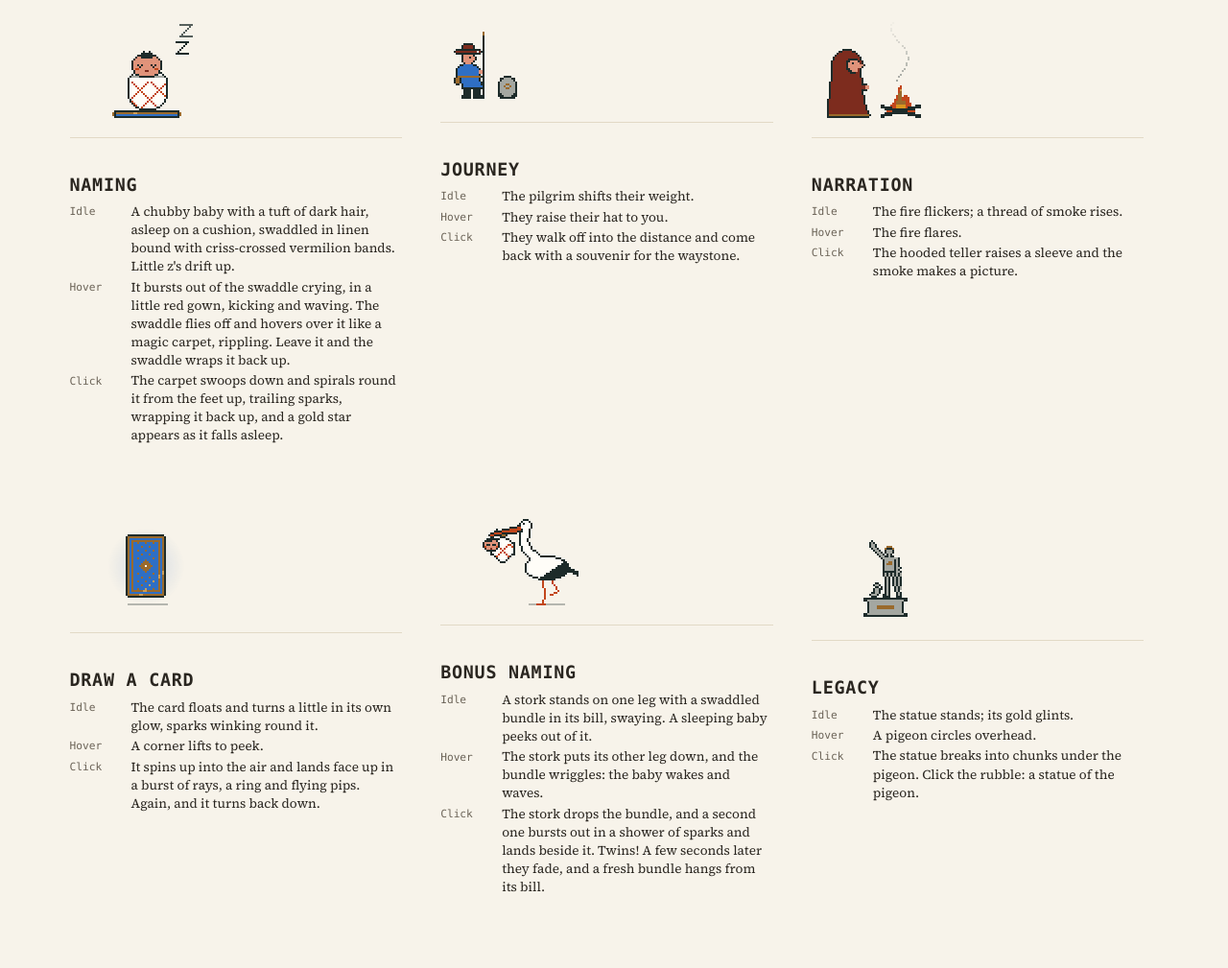
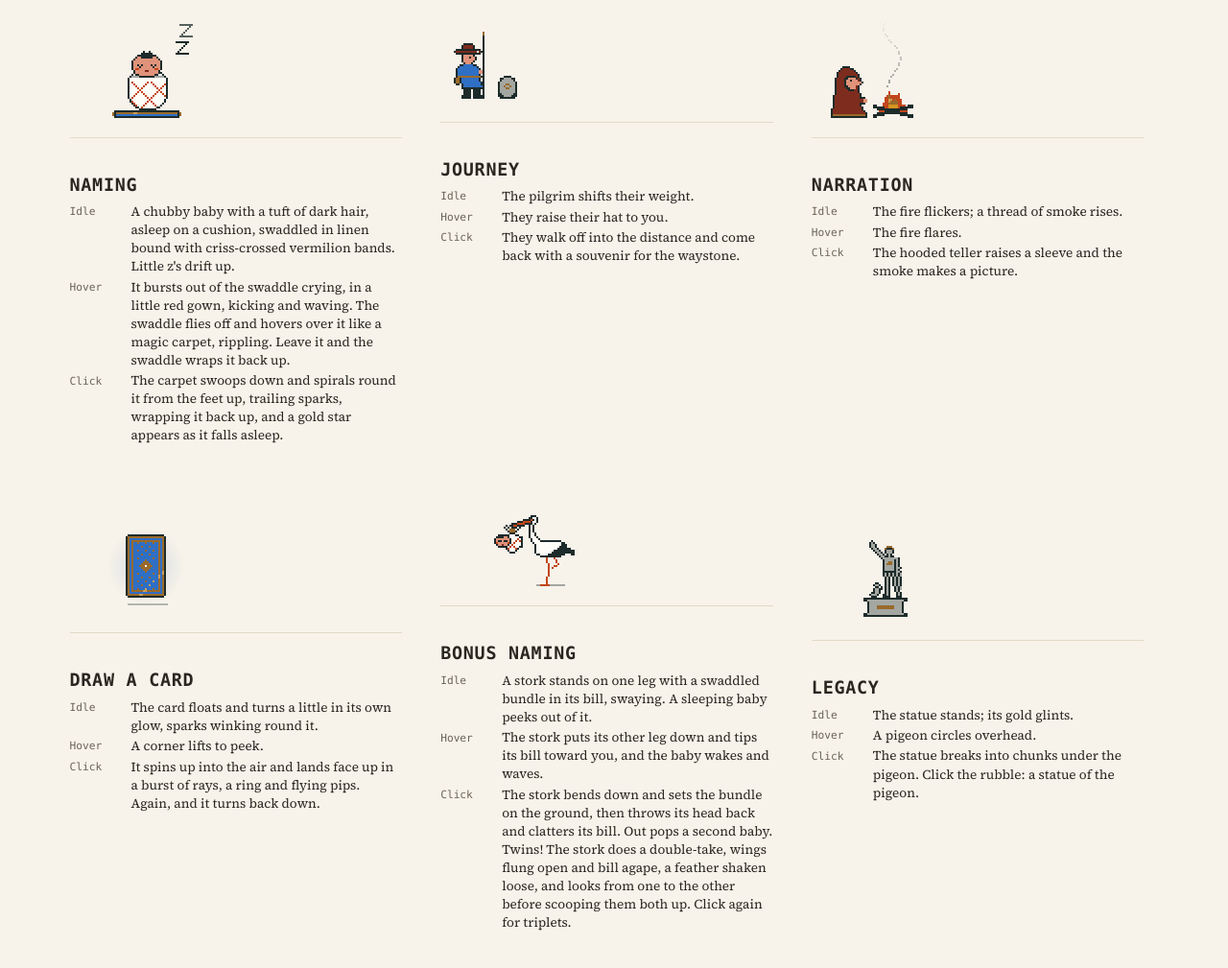
Before and after one commit to adamforbes/the-world-seed, a website: page art/scenes/marginalia.html in a window 1280 px wide. Shown: the part 2177-3186 px from the top of the page at 96% size. Drawn offline with Linux system fonts and the light colour scheme.

Commit message:
Shrink the fortune-teller, and rebuild the stork with a proper delivery
The fortune-teller is redrawn smaller. The stork is smaller and its click
is now a little story: it bends to set the baby down, clatters its bill,
a twin pops out, and it does a double-take before scooping them both up.
Each click adds a baby, up to triplets.

Co-Authored-By: Claude Opus 5.5 <noreply@anthropic.com>

```diff
--- a/art/scenes/marginalia.html
+++ b/art/scenes/marginalia.html
@@ -116,7 +116,7 @@
     <article>
       <figure data-scene="m-bonus" aria-hidden="true"></figure>
       <h2>Bonus Naming</h2>
-      <dl><dt>Idle</dt><dd>A stork stands on one leg with a swaddled bundle in its bill, swaying. A sleeping baby peeks out of it.</dd><dt>Hover</dt><dd>The stork puts its other leg down, and the bundle wriggles: the baby wakes and waves.</dd><dt>Click</dt><dd>The stork drops the bundle, and a second one bursts out in a shower of sparks and lands beside it. Twins! A few seconds later they fade, and a fresh bundle hangs from its bill.</dd></dl>
+      <dl><dt>Idle</dt><dd>A stork stands on one leg with a swaddled bundle in its bill, swaying. A sleeping baby peeks out of it.</dd><dt>Hover</dt><dd>The stork puts its other leg down and tips its bill toward you, and the baby wakes and waves.</dd><dt>Click</dt><dd>The stork bends down and sets the bundle on the ground, then throws its head back and clatters its bill. Out pops a second baby. Twins! The stork does a double-take, wings flung open and bill agape, a feather shaken loose, and looks from one to the other before scooping them both up. Click again for triplets.</dd></dl>
     </article>
     <article>
       <figure data-scene="m-legacy" aria-hidden="true"></figure>
--- a/assets/scenes/marginalia.js
+++ b/assets/scenes/marginalia.js
@@ -23,8 +23,8 @@
 //   m-journey    a pilgrim who walks off and comes back with a souvenir
 //   m-narration  a fortune-teller whose fire smokes out pictures
 //   m-card       a face-down card that peeks, and flips to a random suit
-//   m-bonus      a stork with a swaddled bundle in its bill, which it drops,
-//                and out tumbles a second: twins
+//   m-bonus      a stork that sets down a swaddled baby, clatters its bill,
+//                and does a double-take when a twin pops out
 //   m-legacy     a statue that crumbles under a pigeon, then rises as one
 
 (function () {
@@ -1653,50 +1653,41 @@
   // ---------- Narration: a fortune-teller at a fire ----------
 
   {
-    const BASE = 60, FX = 46, TX = 8;
+    const BASE = 60, FX = 42, TX = 10;
     // A hooded fortune-teller in one long maroon cloak, standing in profile
     // with her hands held out to the fire. The cloak's reaching sleeve is
-    // rows 19 to 21.
+    // rows 16 to 19.
     const TELLER = art(`
-      ........eeeee.........
-      ......eemmmmmee.......
-      .....emmmmmmmmme......
-      ....emmmmmmmmmmme.....
-      ...emmmmmmmmmmmmme....
-      ...emmmmmmmkkkkkme....
-      ..emmmmmmmkkppppkme...
-      ..emmmmmmmkpp#pppme...
-      ..emmmmmmmkppppppppe..
-      ..emmmmmmmkpppppppe...
-      ..emmmmmmmkkppppme....
-      ..emmmmmmmmkkpppme....
-      ..emmmmmmmmmkkkmme....
-      ..emmmmmmmmmmmmmme....
-      ..emmmmmmmmmmmmmme....
-      ..emmmmmmmmmmmmmmme...
-      ..emmmmmmmmmmmmmmme...
-      .emmmmmmmmmmmmmmmme...
-      .emmmmmmmmmmmmmmmmeee.
-      .emmmmmmmmmmmmmmmmmmpp
-      .emmmmmmmmmmmmmmmmmmpp
-      .emmmmmmmmmmmmmmmmeee.
-      .emmmmmmmmmmmmmmmme...
-      .emmmmmmmmmmmmmmmme...
-      .emmmmmmmmmmmmmmmmme..
-      .emmmmmmmmmmmmmmmmme..
-      emmmmmmmmmmmmmmmmmme..
-      emmmmmmmmmmmmmmmmmme..
-      emmmmmmmmmmmmmmmmmme..
-      emmmmmmmmmmmmmmmmmmme.
-      emmmmmmmmmmmmmmmmmmme.
-      emmmmmmmmmmmmmmmmmmme.
-      emmmmmmmmmmmmmmmmmmmme
-      emmmmmmmmmmmmmmmmmmmme
-      eggggggggggggggggggggge
-      eeeeeeeeeeeeeeeeeeeeee
+      ......eeee.........
+      .....emmmmee.......
+      ....emmmmmmme......
+      ...emmmmmmmmme.....
+      ...emmmmmmmmmme....
+      ...emmmmkkkkkme....
+      ..emmmmkkppppkme...
+      ..emmmmkpp#pppme...
+      ..emmmmkppppppppe..
+      ..emmmmkpppppppe...
+      ..emmmmkkppppme....
+      ..emmmmmkkpppme....
+      ..emmmmmmkkkmme....
+      ..emmmmmmmmmmme....
+      ..emmmmmmmmmmmme...
+      .emmmmmmmmmmmmme...
+      .emmmmmmmmmmmmmeee.
+      .emmmmmmmmmmmmmmmpp
+      .emmmmmmmmmmmmmmmpp
+      .emmmmmmmmmmmmmeee.
+      .emmmmmmmmmmmmme...
+      .emmmmmmmmmmmmmme..
+      emmmmmmmmmmmmmmme..
+      emmmmmmmmmmmmmmmme.
+      emmmmmmmmmmmmmmmmme
+      eggggggggggggggggge
+      eeeeeeeeeeeeeeeeeee
     `);
     const TY = BASE - TELLER.length;
-    const ARMSUP = [...TELLER.slice(0, 18), ...Array(4).fill('.emmmmmmmmmmmmmmmme...'), ...TELLER.slice(22)];
+    const ARMSUP = [...TELLER.slice(0, 16), ...Array(4).fill(TELLER[20]), ...TELLER.slice(20)];
     // Her sleeve raised to the smoke, hand out of it.
     const RAISED = art(`
       .......pp.
@@ -1803,7 +1794,7 @@
     ];
 
     drollery('narration', {
-      span: [8, 3, 67, 60],
+      span: [10, 3, 63, 60],
       h: 64,
       make: () => ({ puffs: [], raiseAt: -999, next: 0 }),
       update(st, step) { st.puffs = st.puffs.filter((q) => step - q.born < 74); },
@@ -1853,7 +1844,7 @@
         const up = step - st.raiseAt < 30;
         p.sprite(up ? ARMSUP : TELLER, TX, TY);
         if (up) {
-          p.sprite(RAISED, TX + 16, TY + 3);
+          p.sprite(RAISED, TX + 13, TY + 1);
         }
       },
     });
@@ -2029,54 +2020,79 @@
   // ---------- Bonus Naming: a stork with a bundle ----------
 
   {
-    const BASE = 60;
+    const BASE = 50, GROUND = BASE - 1;
     // The stork, facing left: a white body with black flight feathers, an S
-    // of a neck, and a vermilion bill and legs. Body, neck and head are one
-    // shape, so a single outline runs round all three.
-    const NECK = [[50, 35], [41, 30], [44, 21]];
-    const STORK = [];
-    {
-      const inBody = (x, y) => ((x - 55) / 12) ** 2 + ((y - 40) / 6.5) ** 2 < 1;
-      const inTail = (x, y) => x >= 64 && x <= 71 && y >= 38 + (x - 64) * 0.55 && y <= 41 + (x - 64) * 0.45;
+    // of a neck, and a vermilion bill and legs. Its neck bends, so body, neck
+    // and head are worked out afresh each frame as one shape, with a single
+    // outline round all three.
+    const inBody = (x, y) => ((x - 57) / 9) ** 2 + ((y - 30) / 5) ** 2 < 1;
+    const inTail = (x, y) => x >= 63 && x <= 69 && y >= 28 + (x - 63) * 0.5 && y <= 31 + (x - 63) * 0.4;
+    const NECK = [51, 27], HEAD = 2.7, BILL = 10;
+    // Where its head is, the bend of its neck, which way its bill points
+    // (radians, 0 is right, y is down) and how far it's open.
+    const POSE = {
+      rest: { h: [48, 15], c: [45, 23], a: Math.PI - 0.3, o: 0 },
+      dip: { h: [38, 24], c: [44, 15], a: Math.PI / 2 + 0.3, o: 0 },
+      clatter: { h: [54, 16], c: [47, 22], a: -Math.PI / 2 + 0.35, o: 0 },
+      startle: { h: [44, 18], c: [44, 22], a: Math.PI / 2 + 0.75, o: 1 },
+    };
+    const mix = (A, B, t) => ({ h: [lerp(A.h[0], B.h[0], t), lerp(A.h[1], B.h[1], t)], c: [lerp(A.c[0], B.c[0], t), lerp(A.c[1], B.c[1], t)], a: lerp(A.a, B.a, t), o: lerp(A.o, B.o, t) });
+    const tipOf = (P) => [P.h[0] + Math.cos(P.a) * (BILL + 2), P.h[1] + Math.sin(P.a) * (BILL + 2)];
+    function stork(p, P, blink) {
       const neck = new Set();
-      for (let k = 0; k <= 40; k++) {
-        const t = k / 40, u = 1 - t;
-        const nx = u * u * NECK[0][0] + 2 * u * t * NECK[1][0] + t * t * NECK[2][0];
-        const ny = u * u * NECK[0][1] + 2 * u * t * NECK[1][1] + t * t * NECK[2][1];
-        for (let dy = -3; dy <= 3; dy++) for (let dx = -3; dx <= 3; dx++) {
-          if (dx * dx + dy * dy <= 2.4 * 2.4) neck.add(Math.round(nx + dx) + ',' + Math.round(ny + dy));
-        }
+      for (let k = 0; k <= 30; k++) {
+        const t = k / 30, u = 1 - t;
+        const nx = u * u * NECK[0] + 2 * u * t * P.c[0] + t * t * P.h[0], ny = u * u * NECK[1] + 2 * u * t * P.c[1] + t * t * P.h[1];
+        for (let dy = -2; dy <= 2; dy++) for (let dx = -2; dx <= 2; dx++) if (dx * dx + dy * dy <= 3.2) neck.add(Math.round(nx + dx) + ',' + Math.round(ny + dy));
       }
-      const inside = (x, y) => inBody(x, y) || inTail(x, y) || neck.has(x + ',' + y) || (x - 44) ** 2 + (y - 18) ** 2 < 3.6 * 3.6;
-      for (let y = 10; y < 50; y++) for (let x = 36; x < 74; x++) {
+      const inside = (x, y) => inBody(x, y) || inTail(x, y) || neck.has(x + ',' + y) || (x - P.h[0]) ** 2 + (y - P.h[1]) ** 2 < HEAD * HEAD;
+      for (let y = 4; y < 40; y++) for (let x = 28; x < 72; x++) {
         if (!inside(x, y)) continue;
         const rim = !inside(x - 1, y) || !inside(x + 1, y) || !inside(x, y - 1) || !inside(x, y + 1);
-        // The flight feathers: the back and lower half of the folded wing,
-        // and its tips past the tail.
-        STORK.push([x, y, rim ? '#' : inTail(x, y) || (inBody(x, y) && x + (y - 40) * 1.5 > 59) ? 'k' : 'w']);
+        p.px(x, y, rim ? '#' : inTail(x, y) || (inBody(x, y) && x + (y - 30) * 1.5 > 60) ? 'k' : 'w');
       }
+      // The bill, two mandibles that part as it opens, and the eye above it.
+      const d = [Math.cos(P.a), Math.sin(P.a)];
+      const s0 = [P.h[0] + d[0] * 1.5, P.h[1] + d[1] * 1.5];
+      const jaws = P.o > 0.05 ? [P.a + 0.32 * P.o, P.a - 0.32 * P.o] : [P.a];
+      for (const pass of ['#', 'r']) for (const j of jaws) {
+        const e = [Math.cos(j), Math.sin(j)];
+        for (let t = 0; t <= (pass === 'r' ? BILL - 1.5 : BILL); t += 0.5) {
+          const x = s0[0] + e[0] * t, y = s0[1] + e[1] * t;
+          if (pass === 'r') p.px(x, y, 'r');
+          else for (const [ox, oy] of [[0, 0], [1, 0], [-1, 0], [0, 1], [0, -1]]) p.px(x + ox, y + oy, '#');
+        }
+      }
+      if (!blink) p.px(P.h[0] + d[0] * 0.8 - d[1] * 1.4, P.h[1] + d[1] * 0.8 + d[0] * 1.4 * (d[0] < 0 ? -1 : 1), '#');
+    }
+    // A wing flung open from the shoulder, up and back, by `k` (0 to 1): a
+    // fan of white coverts edged with long black primaries, fingered at the
+    // tip.
+    function wing(p, k) {
+      if (k <= 0) return;
+      const S = [57, 27], t0 = -1.55, t1 = t0 + 1.15 * k, L = 6 + 9 * k;
+      const reach = (th) => {
+        const f = (th - t0) / (t1 - t0);
+        return L * (1 - 0.25 * f) - (((th - t0) / 0.19) % 1 > 0.7 && f < 0.95 ? 2 : 0);
+      };
+      const inside = (x, y) => {
+        const dx = x - S[0], dy = y - S[1], th = Math.atan2(dy, dx), r = Math.hypot(dx, dy);
+        return th >= t0 && th <= t1 && r <= reach(th);
+      };
+      for (let y = S[1] - 17; y <= S[1] + 2; y++) for (let x = S[0] - 2; x <= S[0] + 17; x++) {
+        if (!inside(x, y)) continue;
+        const rim = !inside(x - 1, y) || !inside(x + 1, y) || !inside(x, y - 1) || !inside(x, y + 1);
+        p.px(x, y, rim ? '#' : Math.hypot(x - S[0], y - S[1]) > L * 0.62 ? 'k' : 'w');
+      }
     }
     // It stands on one leg, and puts the other down when you come near.
-    const STAND = [[53, 46], [54, 55], [53, BASE - 2]];
-    const TUCK = [[57, 46], [61, 52], [57, 54]];
-    const DOWN = [[57, 46], [59, 55], [59, BASE - 2]];
+    const STAND = [[55, 34], [56, 41], [55, BASE - 2]];
+    const TUCK = [[58, 34], [61, 38], [58, 40]];
+    const DOWN = [[58, 34], [60, 41], [60, BASE - 2]];
     function leg(p, pts) {
       for (let i = 1; i < pts.length; i++) p.line(...pts[i - 1], ...pts[i], 'r');
       const [x, y] = pts[pts.length - 1];
       if (y === BASE - 2) for (let dx = -3; dx <= 1; dx++) p.px(x + dx, BASE - 1, 'r');
-    }
-    // The bill, from the head to its tip. Open, the lower half drops.
-    function bill(p, open) {
-      for (let x = 26; x <= 41; x++) {
-        const s = (41 - x) / 15, y = Math.round(19 + s * 4);
-        const low = y + (x > 35 ? 1 : 0) + Math.round(s * open * 5);
-        p.px(x, y - 1, '#');
-        p.px(x, y, 'r');
-        if (low === y) p.px(x, y + 1, '#');
-        else if (low === y + 1 && !open) { p.px(x, low, 'r'); p.px(x, low + 1, '#'); }
-        else { p.px(x, y + 1, '#'); p.px(x, low - 1, '#'); p.px(x, low, 'r'); p.px(x, low + 1, '#'); }
-      }
-      p.px(25, 23, '#');
     }
     // The bundle: the baby's banded linen, gathered into a gold knot with its
     // corners sticking up, and a little face peeking out.
@@ -2106,90 +2122,123 @@
         ..#####..
       `),
     };
-    const SH = 14;
-    const sling = (j) => (j < 3 ? 1.5 + j * 1.5 : j < 10 ? 6 : 6 - (j - 9) * 1.2);
+    const SH = 11;
+    const sling = (j) => (j < 2 ? 1.5 + j * 2 : j < 8 ? 5 : 5 - (j - 7) * 1.2);
     const inSling = (x, j) => j >= 0 && j < SH && Math.abs(x) <= sling(j);
     // Drawn from the knot at kx, ky.
-    function bundle(p, kx, ky, { awake = false, alpha = 1, wave = 0 } = {}) {
-      for (let j = 0; j < SH; j++) for (let x = -7; x <= 7; x++) {
+    function bundle(p, kx, ky, { awake = false, wave = 0 } = {}) {
+      kx = Math.round(kx); ky = Math.round(ky);
+      for (let j = 0; j < SH; j++) for (let x = -6; x <= 6; x++) {
         if (!inSling(x, j)) continue;
         const rim = !inSling(x - 1, j) || !inSling(x + 1, j) || !inSling(x, j - 1) || !inSling(x, j + 1);
-        const a = (((x + j) % 7) + 7) % 7, b = (((x - j) % 7) + 7) % 7;
-        p.px(kx + x, ky + 1 + j, rim ? '#' : j > 3 && (a === 0 || b === 0) ? 'r' : 'w', alpha);
+        const a = (((x + j) % 6) + 6) % 6, b = (((x - j) % 6) + 6) % 6;
+        p.px(kx + x, ky + 1 + j, rim ? '#' : j > 2 && (a === 0 || b === 0) ? 'r' : 'w');
       }
-      p.sprite(KNOT, kx - 4, ky - 3, { alpha });
-      p.sprite(awake ? FACE.awake : FACE.asleep, kx - 10, ky + 2, { alpha });
+      p.sprite(KNOT, kx - 4, ky - 3);
+      p.sprite(awake ? FACE.awake : FACE.asleep, kx - 9, ky + 2);
       // Awake, a little hand waves from the top of the cloth.
       if (awake) {
         const hy = ky + 1 - wave;
-        p.px(kx - 3, ky + 3, 'r', alpha);
-        p.px(kx - 3, hy + 1, 'r', alpha);
-        p.px(kx - 3, hy, 'p', alpha); p.px(kx - 2, hy, 'p', alpha); p.px(kx - 3, hy - 1, 'p', alpha);
+        p.px(kx - 2, ky + 3, 'r'); p.px(kx - 2, hy + 1, 'r');
+        p.px(kx - 2, hy, 'p'); p.px(kx - 1, hy, 'p'); p.px(kx - 2, hy - 1, 'p');
       }
     }
-    const AT = [32, 23], GROUND = BASE - 1 - SH, FROM = [58, 36], TO = [14, GROUND];
-    const DROP = 16, TOSS = 22, TWINS = 100, FADE = 16;
+    // Where the babies are set down: the first under its bill, the others
+    // beside it.
+    const KY = GROUND - SH, SPOTS = [[35, KY], [23, KY], [11, KY]];
+    const hop = (A, B, t, h) => [lerp(A[0], B[0], t), lerp(A[1], B[1], t) - Math.sin(t * Math.PI) * h];
+    // The steps of a delivery.
+    const SET = 9, CLACK = [20, 30], POP = 34, LOOK = [50, 62], GRAB = 72, END = 84;
+    function poseAt(a, pop, look) {
+      const { rest, dip, clatter, startle } = POSE;
+      if (a < SET - 1) return mix(rest, dip, smooth(a / (SET - 1)));
+      if (a < 10) return dip;
+      if (a < 16) return mix(dip, rest, smooth((a - 10) / 6));
+      if (a < CLACK[0]) return mix(rest, clatter, smooth((a - 16) / 4));
+      if (a < CLACK[1]) return { ...clatter, o: (a >> 1) % 2 };
+      if (a < POP) return mix(clatter, rest, smooth((a - CLACK[1]) / 4));
+      // A double take: its head snaps down at the new baby, bill agape.
+      if (pop && a < POP + 3) return mix(rest, startle, (a - POP) / 3);
+      if (pop && a < LOOK[0]) return startle;
+      if (pop && a < LOOK[0] + 4) return mix(startle, rest, smooth((a - LOOK[0]) / 4));
+      // Then it looks from one baby to the other.
+      if (a < LOOK[1]) return { ...rest, a: rest.a + (look ? 0.35 : -0.05), h: [rest.h[0] - (look ? 2 : 0), rest.h[1] + (look ? 2 : 0)] };
+      if (a < GRAB) return mix(rest, dip, smooth((a - LOOK[1]) / (GRAB - LOOK[1])));
+      return mix(dip, rest, smooth((a - GRAB) / (END - GRAB)));
+    }
 
     drollery('bonus', {
-      span: [4, 15, 72, 60],
-      h: 64,
-      make: () => ({ mode: 'hold', at: -999 }),
+      span: [1, 2, 70, 50],
+      h: 54,
+      make: () => ({ n: 1, from: 1, to: 1, at: -999, blinkAt: 30 }),
       update(st, step) {
-        const a = step - st.at;
-        if (st.mode === 'drop' && a >= DROP + TOSS) { st.mode = 'twins'; st.at = step; }
-        else if (st.mode === 'twins' && a >= TWINS) { st.mode = 'fade'; st.at = step; }
-        else if (st.mode === 'fade' && a >= FADE) { st.mode = 'hold'; st.at = step; }
-      },
-      // A click and it drops the bundle, and out from behind it tumbles a
-      // second one: twins.
-      click(st, step) { if (st.mode === 'hold') { st.mode = 'drop'; st.at = step; } },
+        if (step > st.blinkAt + 3) st.blinkAt = step + 50 + Math.floor(R('blink', step) * 80);
+        if (step - st.at === END) st.n = st.to;
+      },
+      // A click and it sets the baby down, clatters its bill, and out pops
+      // another: twins, and then triplets. It gathers them all up again.
+      click(st, step) {
+        if (step - st.at < END) return;
+        st.at = step; st.from = st.n; st.to = Math.min(3, st.n + 1);
+      },
       draw(p, st, { step, calm, pointer }) {
-        const a = step - st.at, mode = st.mode;
-        for (let x = 46; x <= 64; x++) p.px(x, BASE - 1, 'f', 0.8);
-        const near = pointer && mode === 'hold';
-        leg(p, near ? DOWN : TUCK);
+        const a = step - st.at, on = a >= 0 && a < END, pop = on && st.to > st.from;
+        const n = on ? (a >= POP && pop ? st.to : st.from) : st.n;
+        const near = pointer && !on;
+        const wave = calm ? 0 : (step >> 2) % 2;
+        for (let x = 50; x <= 64; x++) p.px(x, BASE - 1, 'f');
+        let P = on ? poseAt(a, pop, (a >> 3) % 2) : POSE.rest;
+        // Near the pointer it tips its bill toward it.
+        if (near) P = { ...P, a: P.a + clamp((pointer[1] - P.h[1]) / 60, -0.25, 0.25) };
+        // Startled, its wings fly open; clattering, they lift a little.
+        const flare = !on || calm ? 0 : a >= POP && a < LOOK[0] && pop ? clamp(1 - (a - POP - 6) / 10) : a >= CLACK[0] && a < CLACK[1] ? 0.45 : 0;
+        leg(p, near || flare > 0 ? DOWN : TUCK);
         leg(p, STAND);
-        for (const q of STORK) p.px(...q);
-        if (calm || step % 110 >= 3) p.px(43, 17, '#');
-        // The bill goes on over the bundle, gripping its knot.
-        const wave = calm ? 0 : (step >> 2) % 2;
-        if (mode === 'hold') {
-          // It sways from the bill; held near, it wriggles and wakes.
-          const th = calm ? 0 : near ? ((step >> 1) % 2 ? 0.08 : -0.08) : Math.sin((step / 60) * TAU) * 0.1;
-          const held = p.capture(() => bundle(p, AT[0], AT[1], { awake: near, wave }));
-          p.turn(held, AT[0], AT[1] - 1, th);
-          bill(p, 0);
-          return;
-        }
-        if (mode === 'fade') {
-          const k = clamp(a / FADE);
-          bundle(p, AT[0], GROUND, { awake: true, alpha: 1 - k });
-          bundle(p, TO[0], TO[1], { awake: true, alpha: 1 - k });
-          bundle(p, AT[0], AT[1], { alpha: k });
-          bill(p, 0);
-          return;
-        }
-        // Down it falls, and wakes as it lands.
-        const d = mode === 'twins' ? DROP + TOSS : a;
-        const fall = Math.min(GROUND - AT[1], 0.11 * d * d);
-        bundle(p, AT[0], AT[1] + fall, { awake: d >= DROP, wave });
-        bill(p, mode === 'drop' ? clamp(1 - (a - 8) / 6) : 0);
-        // The second one bursts out in a shower of sparks and arcs over.
-        const b = d - DROP;
-        if (b >= 0) {
-          const k = clamp(b / TOSS);
-          bundle(p, Math.round(lerp(FROM[0], TO[0], k)), Math.round(lerp(FROM[1], TO[1], k) - Math.sin(k * Math.PI) * 18), { awake: k >= 1, wave: 1 - wave });
-          if (b < 10 && !calm) for (let r = 0; r < 8; r++) {
-            const th = (r / 8) * TAU, d = 3 + b;
-            p.px(FROM[0] + Math.cos(th) * d, FROM[1] + Math.sin(th) * d, r % 2 ? 'glint' : 'g', 1 - b / 10);
+        wing(p, flare);
+        stork(p, P, !calm && step - st.blinkAt >= 0 && step - st.blinkAt < 3);
+        // The babies: held from its bill, splayed from one knot, or on the ground.
+        const tip = tipOf(P), knot = [tip[0], tip[1] + 2];
+        const held = !on || a < SET || a >= GRAB;
+        if (held) {
+          const sway = calm ? 0 : near ? ((step >> 1) % 2 ? 0.07 : -0.07) : Math.sin((step / 60) * TAU) * 0.08;
+          for (let i = 0; i < n; i++) {
+            const th = (i - (n - 1) / 2) * 0.5 + sway;
+            p.turn(p.capture(() => bundle(p, knot[0], knot[1], { awake: near, wave: (wave + i) % 2 })), Math.round(knot[0]), Math.round(knot[1]), th);
           }
-        }
-        // Twins! Sparks wink over them.
-        if (mode === 'twins' && !calm) for (let k = 0; k < 4; k++) {
-          const life = (step + k * 17) % 48, cyc = Math.floor((step + k * 17) / 48);
-          if (life > 16) continue;
-          const sx = 8 + R('twin', k, cyc) * 32, sy = GROUND - 12 + R('twin-y', k, cyc) * 8, al = 1 - Math.abs(life - 8) / 8;
-          for (const [ox, oy] of [[0, 0], [1, 0], [-1, 0], [0, 1], [0, -1]]) p.px(sx + ox, sy + oy, ox || oy ? 'g' : 'glint', al);
+        } else {
+          for (let i = 0; i < n; i++) {
+            let at = SPOTS[i];
+            // Carried ones hop out to their spots once they're down, and back
+            // to be gathered up.
+            if (i > 0 && i < st.from && a < 18) at = hop(SPOTS[0], SPOTS[i], clamp((a - 10) / 8), 6);
+            if (i > 0 && a >= LOOK[1]) at = hop(SPOTS[i], SPOTS[0], clamp((a - LOOK[1]) / 8), 6);
+            // The new one bursts out of the last and tumbles over to its spot.
+            if (i === n - 1 && pop && a >= POP && a < POP + 12) at = hop(SPOTS[i - 1], SPOTS[i], clamp((a - POP) / 12), 12);
+            const wiggle = !calm && a >= CLACK[1] && a < POP && i === n - 1 ? (step % 2 ? 1 : -1) : 0;
+            bundle(p, at[0] + wiggle, at[1], { awake: true, wave: (wave + i) % 2 });
+          }
+        }
+        // The pop: a burst of sparks off the last bundle.
+        if (pop && a >= POP && a < POP + 10 && !calm) {
+          const [sx, sy] = SPOTS[st.from - 1], b = a - POP;
+          for (let r = 0; r < 10; r++) {
+            const th = (r / 10) * TAU, d = 3 + b * 0.9;
+            p.px(sx + Math.cos(th) * d, sy + 4 + Math.sin(th) * d * 0.8, r % 2 ? 'glint' : 'o', 1 - b / 10);
+          }
+        }
+        // Clattering: little marks off the bill as it snaps.
+        if (on && a >= CLACK[0] && a < CLACK[1] && !calm && (a >> 1) % 2) {
+          for (const ox of [-3, 3]) p.px(tip[0] + ox, tip[1] - 1, 'f');
+          p.px(tip[0], tip[1] - 3, 'f');
+        }
+        // Startled: a ! over its head, and a feather shaken loose.
+        if (pop && a >= POP + 1 && a < POP + 12) {
+          const [hx, hy] = P.h;
+          for (const oy of [-9, -8, -7, -5]) p.px(hx + 4, hy + oy, 'r');
+        }
+        if (pop && a >= POP && a < END && !calm) {
+          const t = a - POP, fx = 60 + Math.sin(t * 0.3) * 3, fy = 24 + t * 0.5;
+          if (fy < GROUND - 1) { p.px(fx, fy, 'w'); p.px(fx + 1, fy, 'w'); p.px(fx + 2, fy - 1, 'k'); p.px(fx - 1, fy + 1, '#'); }
         }
       },
     });
```
